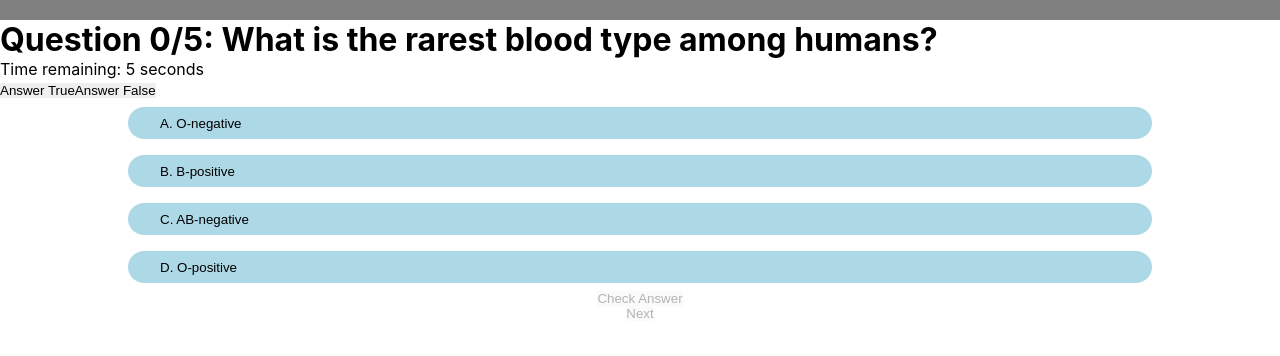
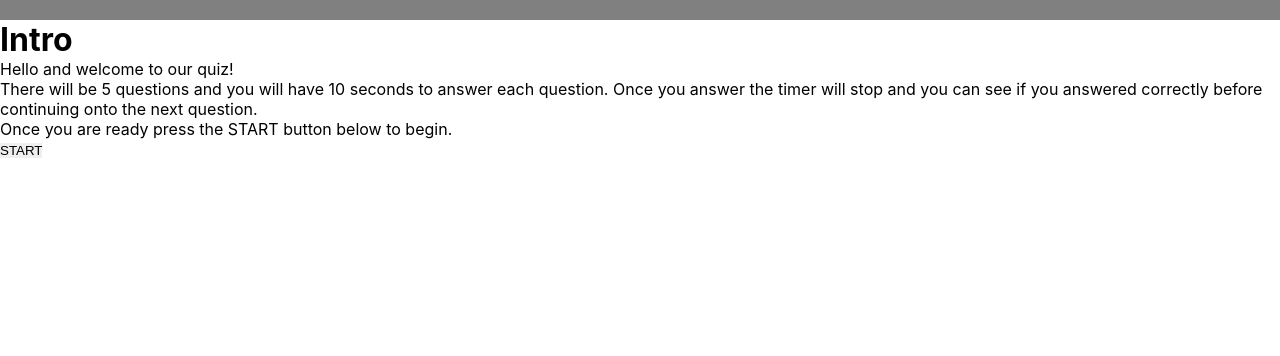
Before and after one commit to Technigo/project-redux-quiz, a React (Vite) app: page / in a window 1280 px wide. Shown: the top 356 px of the page. Built offline with nearby package versions, Linux system fonts and the light colour scheme.

Commit message:
Merge changes and refactor

```diff
--- a/src/App.jsx
+++ b/src/App.jsx
@@ -5,8 +5,10 @@ import { CurrentQuestion } from "./components/CurrentQuestion";
 import { AnswerOptions } from "./components/AnswerOptions";
 import ProgressBar from "./components/ProgressBar/ProgressBar";
 import Summary from "./components/Summary";
+import Intro from "./components/Intro";
+import Countdown from "./components/Countdown/Countdown";
 
-export const App = () => {
+const App = () => {
   const quiz = useSelector((state) => state.quiz);
 
   return (
@@ -16,10 +18,19 @@ export const App = () => {
         <Summary />
       ) : (
         <>
-          <CurrentQuestion />
-          <AnswerOptions />
+          {quiz.quizStarted ? (
+            <>
+              <Countdown />
+              <CurrentQuestion />
+              <AnswerOptions />
+            </>
+          ) : (
+            <Intro />
+          )}
         </>
       )}
     </>
   );
 };
+
+export default App;
--- a/src/components/AnswerOptions.jsx
+++ b/src/components/AnswerOptions.jsx
@@ -1,4 +1,3 @@
-import { useState } from "react";
 import { useSelector, useDispatch } from "react-redux";
 import { quiz } from "../reducers/quiz";
 import "./AnswerOptions.css";
@@ -8,75 +7,60 @@ export const AnswerOptions = () => {
   const question = useSelector(
     (state) => state.quiz.questions[state.quiz.currentQuestionIndex]
   );
+  const answer = useSelector(
+    (state) => state.quiz.answers[state.quiz.currentQuestionIndex]
+  );
 
   const dispatch = useDispatch();
 
-  const [answer, setAnswer] = useState({
-    selected: null,
-    show: false
-  });
-
-  // state to disable multiple choice buttons
-  const [ isDisabled, setIsDisabled ] = useState(false);
-
-  // separate answer options into array of separate strings
-  const options = question.options.slice(0, 4);
-
-  // array of letters for multiple choice
-  const letters = ["A. ", "B. ", "C. ", "D. "];
-
   // function to save selected answer and hide color for correct/incorrect
   const handleClick = (e) => {
-    setAnswer({
-      selected: parseInt(e.target.value),
-      show: false
-    });
-  };
-
-  // function to show if answer is correct
-  const handleCheck = () => {
-    setAnswer({
-      ...answer,
-      show: true
-    });
-    setIsDisabled(true);
+    dispatch(
+      quiz.actions.submitAnswer({
+        questionId: question.id,
+        answerIndex: parseInt(e.target.value),
+      })
+    );
   };
 
   // function to submit answer, go to next question on clicking next btn
   const handleNext = () => {
-    dispatch(
-      quiz.actions.submitAnswer({
-        questionId: question.id,
-        answerIndex: answer.selected,
-      })
-    );
     dispatch(quiz.actions.goToNextQuestion());
-    setAnswer({
-      selected: null,
-      show: false
-    });
-    setIsDisabled(false);
   };
 
   return (
     <div className="multiChoiceContainer">
-      {options.map((option, index) => (
-        <div key={index}>
+      <ol type="A">
+        {question.options.map((option, index) => (
           <button
+            key={index}
             type="button"
-            className={answer.show && question.correctAnswerIndex === index ? "correct multiChoice" : "multiChoice"}
+            className={
+              answer && question.correctAnswerIndex === index
+                ? "correct multiChoice"
+                : "multiChoice"
+            }
             name={option}
             value={index}
-            style={{ backgroundColor: answer.selected === index ? "pink" : null }}
+            style={{
+              backgroundColor: answer?.answerIndex === index ? "pink" : null,
+            }}
             onClick={handleClick}
-            disabled={isDisabled ? true : false}
+            disabled={answer ? true : false}
           >
-            {letters[index]}{option}
+            <li value={index}>{option}</li>
           </button>
-        </div>
-      ))}
-      <button type="button" className="checkBtn" onClick={handleCheck} disabled={answer.selected != null ? false : true }>Check Answer</button>
-      <button type="button" className="nextBtn" onClick={handleNext} disabled={answer.selected != null ? false : true }>Next</button>
+        ))}
+      </ol>
+
+      <button
+        type="button"
+        className="nextBtn"
+        onClick={handleNext}
+        disabled={answer ? false : true}
+      >
+        Next
+      </button>
     </div>
   );
 };
--- /dev/null
+++ b/src/components/Countdown/Countdown.css
@@ -0,0 +1,8 @@
+.Countdown {
+  margin: 0.5rem;
+  float: right;
+  background-color: #313131;
+  color: #fafafa;
+  padding: 0.5rem;
+  border-radius: 2rem;
+}
--- /dev/null
+++ b/src/components/Countdown/Countdown.jsx
@@ -0,0 +1,55 @@
+import { useState, useEffect } from "react";
+import { useSelector, useDispatch } from "react-redux";
+import { quiz } from "../../reducers/quiz";
+import "./Countdown.css";
+
+const Countdown = () => {
+  const quizState = useSelector((state) => state.quiz);
+  const dispatch = useDispatch();
+
+  // state to store time in seconds
+  const [time, setTime] = useState(10);
+
+  // state when run out of time
+  const [timeUp, setTimeUp] = useState(false);
+
+  // countdown starts as time changes, stops when time = 0
+  useEffect(() => {
+    if (quizState.answers[quizState.currentQuestionIndex] === undefined) {
+      const countdown = time >= 0 && setTimeout(() => setTime(time - 1), 1000);
+
+      if (time <= 0) {
+        clearInterval(countdown);
+        setTimeUp(true);
+        let incorrectAnswer = 0;
+        if (
+          incorrectAnswer ===
+          quizState.questions[quizState.currentQuestionIndex].correctAnswerIndex
+        ) {
+          incorrectAnswer += 1;
+        }
+        dispatch(
+          quiz.actions.submitAnswer({
+            questionId: quizState.questions[quizState.currentQuestionIndex].id,
+            answerIndex: incorrectAnswer,
+          })
+        );
+      }
+    }
+  }, [time]);
+
+  // reset timer when question changes
+  useEffect(() => {
+    setTime(10);
+    setTimeUp(false);
+    dispatch(quiz.actions.addTime(10 - time));
+  }, [quizState.currentQuestionIndex]);
+
+  return (
+    <div className="Countdown">
+      {timeUp ? <p>Time is up!</p> : <p>{time.toString()} seconds left</p>}
+    </div>
+  );
+};
+
+export default Countdown;
--- a/src/components/CurrentQuestion.jsx
+++ b/src/components/CurrentQuestion.jsx
@@ -1,70 +1,30 @@
-import React, { useState, useEffect } from "react";
-import { useSelector, useDispatch } from "react-redux";
+import React from "react";
+import { useSelector } from "react-redux";
 import "./CurrentQuestion.css";
 
 export const CurrentQuestion = () => {
-  const [timer, setTimer] = useState(10); // Initial timer value in seconds
-  const [answered, setAnswered] = useState(false); // Track if the question has been answered
-  const quiz = useSelector((state) => state.quiz);
+  const quizState = useSelector((state) => state.quiz);
   const question = useSelector(
     (state) => state.quiz.questions[state.quiz.currentQuestionIndex]
   );
-  const dispatch = useDispatch();
-
-  useEffect(() => {
-    let countdown;
-    if (timer > 0 && !answered) {
-      countdown = setInterval(() => {
-        setTimer((prevTimer) => (prevTimer > 0 ? prevTimer - 1 : 0));
-      }, 1000);
-    }
-
-    if (timer === 0 && !answered) {
-      // If timer reaches 0 and the user hasn't answered, mark the question as answered incorrectly
-      dispatch({ type: "ANSWER_QUESTION", payload: false }); // Update Redux state accordingly
-      setAnswered(true); // Set answered to true to prevent further actions
-    }
-
-    return () => clearInterval(countdown);
-  }, [timer, answered, dispatch]);
-
-  const handleAnswer = (userAnswer) => {
-    if (!answered) {
-      // If the user answers within the time limit, handle the answer
-      dispatch({ type: "ANSWER_QUESTION", payload: userAnswer }); // Update Redux state accordingly
-      setAnswered(true); // Set answered to true to prevent further actions
-      clearInterval(timer); // Clear the timer
-    }
-  };
-
-  useEffect(() => {
-    // Reset timer and answered state when the question changes
-    setTimer(10); // Reset timer to initial value
-    setAnswered(false); // Reset answered to false
-  }, [question]);
 
   if (!question) {
     return <h1>Oh no! I could not find the current question!</h1>;
   }
 
   return (
-    <div>
-      <h1>
-        Question {quiz.currentQuestionIndex}/{quiz.questions.length}:{" "}
-        {question.questionText}
-      </h1>
-      {timer > 0 && !answered && (
-        <p>Time remaining: {timer} seconds</p>
-      )}
-      {!answered && (
-        <button onClick={() => handleAnswer(true)}>Answer True</button>
-      )}
-      {!answered && (
-        <button onClick={() => handleAnswer(false)}>Answer False</button>
-      )}
-      {answered && timer === 0 && (
-        <p>Time's up! Your answer was not recorded in time.</p>
-      )}
+    <div className="currentQuestion">
+      <div className="questionIndex">
+        <h1>
+          Question {quizState.currentQuestionIndex}/{quizState.questions.length}
+        </h1>
+      </div>
+      <div className="questionImage">
+        <img src={question.image} />
+      </div>
+      <div className="questionText">
+        <h2>{question.questionText}</h2>
+      </div>
     </div>
   );
 };
--- /dev/null
+++ b/src/components/Intro.jsx
@@ -0,0 +1,28 @@
+import { useSelector, useDispatch } from "react-redux";
+import { quiz } from "../reducers/quiz";
+
+const Intro = () => {
+  const quizState = useSelector((state) => state.quiz);
+  const dispatch = useDispatch();
+
+  const handleStart = () => {
+    dispatch(quiz.actions.startQuiz());
+  };
+
+  return (
+    <>
+      <h1>Intro</h1>
+      <p>Hello and welcome to our quiz!</p>
+      <p>
+        There will be {quizState.questions.length} questions and you will have
+        10 seconds to answer each question. Once you answer the timer will stop
+        and you can see if you answered correctly before continuing onto the
+        next question.
+      </p>
+      <p>Once you are ready press the START button below to begin.</p>
+      <button onClick={handleStart}>START</button>
+    </>
+  );
+};
+
+export default Intro;
--- a/src/components/Summary.jsx
+++ b/src/components/Summary.jsx
@@ -6,13 +6,15 @@ export const Summary = () => {
 
   if (quiz.quizOver) {
     console.log(quiz.answers);
-    const correctAnswers = quiz.answers.filter(answer => answer.isCorrect);
+    const correctAnswers = quiz.answers.filter((answer) => answer.isCorrect);
     const score = (correctAnswers.length / quiz.answers.length) * 100; // Calculate percentage score
 
     return (
       <div className="Summary">
         <h1>Summary</h1>
-        <h2>You Scored: {score}%</h2>
+        <h2>
+          You Scored: {score}% in a total time of {quiz.totalTime} seconds.
+        </h2>
 
         <ol>
           {quiz.answers.map((answer, index) => (
--- a/src/main.jsx
+++ b/src/main.jsx
@@ -2,7 +2,7 @@ import React from "react";
 import { Provider } from "react-redux";
 import { combineReducers, configureStore } from "@reduxjs/toolkit";
 import ReactDOM from "react-dom/client";
-import { App } from "./App.jsx";
+import App from "./App.jsx";
 import "./index.css";
 import { quiz } from "./reducers/quiz";
 
--- a/src/reducers/quiz.js
+++ b/src/reducers/quiz.js
@@ -6,35 +6,40 @@ const questions = [
     id: 1,
     questionText: "What is the rarest blood type among humans?",
     options: ["O-negative", "B-positive", "AB-negative", "O-positive"],
-    correctAnswerIndex: 2
+    correctAnswerIndex: 2,
+    image: "/src/assets/bloodCell.jpg"
   },
   {
     id: 2,
     questionText:
       "In what country did the first Starbucks open outside of North America?",
     options: ["Japan", "Germany", "China", "UK"],
-    correctAnswerIndex: 0
+    correctAnswerIndex: 0,
+    image: "/src/assets/starbucks.jpg"
   },
   {
     id: 3,
     questionText:
       "Where was the first example of paper money used?",
     options: ["Turkey", "Greece", "India", "China"],
-    correctAnswerIndex: 3
+    correctAnswerIndex: 3,
+    image: "/src/assets/currency.jpg"
   },
   {
     id: 4,
     questionText:
       "What city hosted the 2002 Olympic Games?",
     options: ["Tokyo", "Sydney", "Beijing", "Athens"],
-    correctAnswerIndex: 1
+    correctAnswerIndex: 1,
+    image: "/src/assets/olympics.jpg"
   },
   {
     id: 5,
     questionText:
       "Who is the world's biggest producer of oil?",
     options: ["Saudi Arabia", "Canada", "United States", "Russia"],
-    correctAnswerIndex: 2
+    correctAnswerIndex: 2,
+    image: "/src/assets/oilRig.jpg"
   }
 ];
 
@@ -42,7 +47,9 @@ const initialState = {
   questions,
   answers: [],
   currentQuestionIndex: 0,
-  quizOver: false
+  quizOver: false,
+  quizStarted: false,
+  totalTime: 0
 };
 
 export const quiz = createSlice({
@@ -113,6 +120,17 @@ export const quiz = createSlice({
      */
     restart: () => {
       return initialState;
+    },
+
+
+    // action to begin the quiz
+    startQuiz: (state) => {
+      state.quizStarted = true;
+    },
+
+    // action to add time to the totaltime taken
+    addTime: (state, action) => {
+      state.totalTime += action.payload;
     }
   }
 });
```
Also changed, not shown: src/components/CurrentQuestion.css (+15 -1 lines).
